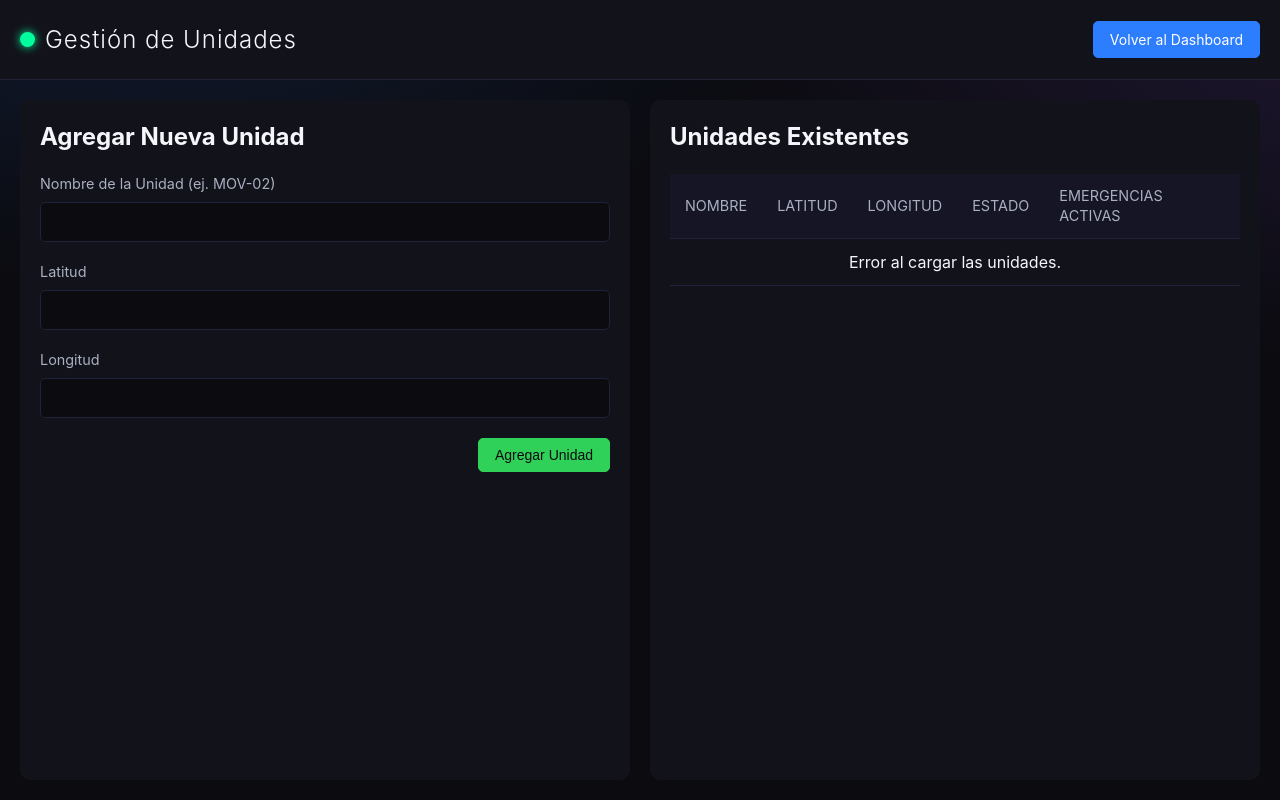
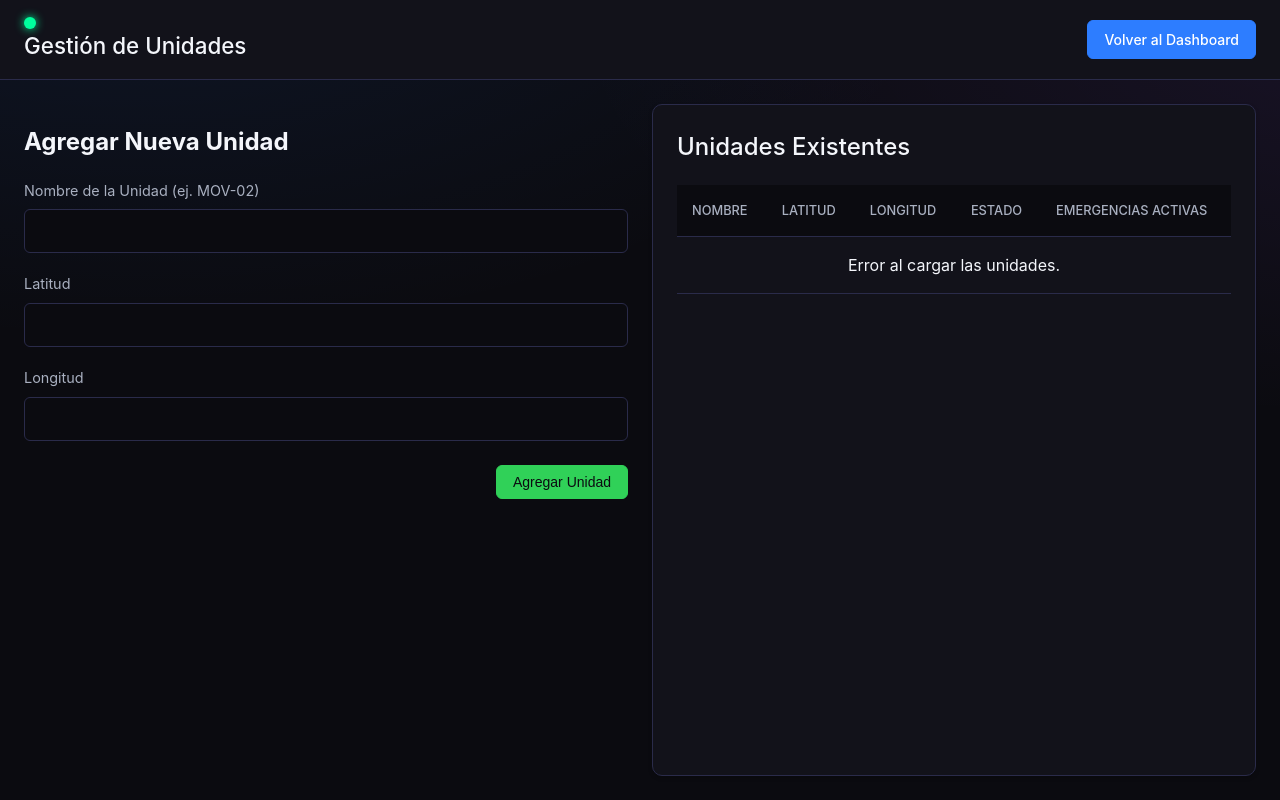
Before and after one commit to Wearenopotatoes/proyecto, a Flask app: page /units in a window 1280 px wide. Run offline with Flask 3, Linux system fonts and the light colour scheme.

Commit message:
V1.5 estable

```diff
--- a/LoRa_linky/static/style.css
+++ b/LoRa_linky/static/style.css
@@ -1,85 +1,99 @@
-/* ====== Base ====== */
-:root{
-  --bg:#0b0b10;
-  --panel:#12121a;
-  --panel-2:#151526;
-  --text:#f4f6fb;
-  --muted:#a9b0c0;
-  --brand1:#00ff9d;
-  --brand2:#2d7dff; /* Color azul para unidades */
-  --brand3:#ff3366;
-  --brand4:#9b5cff;
-  --red:#ff3b30;
-  --orange:#ff9500;
-  --green:#30d158;
-  --border: #21223a;
-  --shadow: 0 0 0 1px rgba(41,48,86,.35);
+/* ==========================================================================
+   1. CONFIGURACIÓN GLOBAL Y VARIABLES (THEME)
+   ========================================================================== */
+:root {
+    /* Paleta de Colores */
+    --bg: #0b0b10;
+    --panel: #12121a;
+    --panel-2: #1a1b2d; /* Ligeramente más claro para contraste */
+    --text: #f4f6fb;
+    --muted: #a9b0c0;
+    --brand1: #00ff9d; /* Verde menta */
+    --brand2: #2d7dff; /* Azul primario */
+    --red: #ff3b30;
+    --orange: #ff9500;
+    --green: #30d158;
+
+    /* Estilos Reutilizables */
+    --border-color: #2a2b4a;
+    --border-radius: 10px;
+    --shadow-sm: 0 2px 4px rgba(0, 0, 0, 0.2);
+    --shadow-md: 0 4px 12px rgba(0, 0, 0, 0.3);
+    --transition-speed: 0.2s;
 }
-*{ box-sizing: border-box; }
-html,body{ height:100%; }
-body{
-  margin:0;
-  background: radial-gradient(1200px 600px at 10% -10%, rgba(45,125,255,.15), transparent 60%),
-            radial-gradient(1200px 600px at 110% 0%, rgba(155,92,255,.15), transparent 60%),
+
+/* ==========================================================================
+   2. ESTILOS BASE Y TIPOGRAFÍA
+   ========================================================================== */
+* {
+    box-sizing: border-box;
+}
+
+html {
+    scroll-behavior: smooth;
+}
+
+body {
+    margin: 0;
+    background: radial-gradient(1200px 600px at 10% -10%, rgba(45, 125, 255, .1), transparent 70%),
+                radial-gradient(1200px 600px at 110% 0%, rgba(155, 92, 255, .1), transparent 70%),
                 var(--bg);
     color: var(--text);
-  font-family: "Inter", "Segoe UI", system-ui, -apple-system, sans-serif;
-  font-size:16px;
-  line-height:1.4;
+    font-family: "Inter", system-ui, -apple-system, sans-serif;
+    font-size: 16px;
+    line-height: 1.5;
     overflow: hidden;
+    /* Mejoras de renderizado de fuentes */
+    -webkit-font-smoothing: antialiased;
+    -moz-osx-font-smoothing: grayscale;
 }
 
-/* ====== Utilities ====== */
+/* ==========================================================================
+   3. COMPONENTES REUTILIZABLES (BOTONES, BADGES)
+   ========================================================================== */
 .btn {
     font-size: 14px;
+    font-weight: 500;
     padding: 8px 16px;
-  border-radius: 5px;
+    border-radius: 6px;
     text-decoration: none;
-  display: inline-flex;
-  align-items: center;
-  justify-content: center;
     cursor: pointer;
-  transition: all 0.2s ease-in-out;
-  border: 1px solid transparent;
-  background-color: transparent;
+    transition: all var(--transition-speed) ease-in-out;
+    border: 1px solid var(--border-color);
+    background-color: var(--panel-2);
     color: var(--text);
 }
 
 .btn:hover {
-  filter: brightness(1.2);
+    transform: translateY(-2px);
+    box-shadow: var(--shadow-md);
+    filter: brightness(1.1);
 }
 
-.btn.primary {
-  background-color: var(--brand2);
-  border-color: var(--brand2);
-  color: white;
+/* Mejora de accesibilidad para navegación con teclado */
+.btn:focus-visible {
+    outline: 2px solid var(--brand2);
+    outline-offset: 2px;
 }
 
-.btn.success {
-  background-color: var(--green);
-  border-color: var(--green);
-  color: #0b0b10;
-}
-
-.btn.danger {
-  background-color: var(--red);
-  border-color: var(--red);
-  color: white;
-}
+.btn.primary { background-color: var(--brand2); border-color: var(--brand2); color: white; }
+.btn.success { background-color: var(--green); border-color: var(--green); color: #0b0b10; }
+.btn.danger { background-color: var(--red); border-color: var(--red); color: white; }
 
 .badge {
     font-size: 0.8em;
-  padding: 4px 8px;
-  border-radius: 4px;
+    padding: 4px 10px;
+    border-radius: 12px; /* Más redondeado */
     color: white;
     text-transform: capitalize;
-  font-weight: bold;
+    font-weight: 700;
 }
 
-.badge.accidente, .badge.red { background-color: var(--red); }
-.badge.en-camino, .badge.orange { background-color: var(--orange); color: #333; }
-.badge.atendido, .badge.green { background-color: var(--green); }
-
+.badge.accidente { background-color: var(--red); }
+.badge.en-camino { background-color: var(--orange); color: #111; }
+.badge.atendido { background-color: var(--green); color: #111;}
+.badge.green { background-color: var(--green); }
+.badge.red { background-color: var(--red); }
 
 .unit-tag {
     background-color: var(--brand2);
@@ -87,90 +101,85 @@ body{
     padding: 4px 8px;
     border-radius: 4px;
     font-size: 0.8em;
-  font-weight: bold;
+    font-weight: 500;
     display: inline-block;
     margin: 2px;
 }
 
-/* ====== Layout ====== */
+/* ==========================================================================
+   4. LAYOUT Y PANELES PRINCIPALES
+   ========================================================================== */
 .app-header {
-  padding: 20px;
+    height: 80px;
+    padding: 0 24px;
     display: flex;
     align-items: center;
     justify-content: space-between;
     background-color: var(--panel);
-  border-bottom: 1px solid var(--border);
-  height: 80px;
+    border-bottom: 1px solid var(--border-color);
 }
-.brand {
-  display: flex;
-  align-items: center;
-}
+
 .brand h1 {
     margin: 0;
-  font-size: 1.5em;
-  font-weight: 300;
-  letter-spacing: 1px;
+    font-size: 1.4em;
+    font-weight: 500;
 }
+
 .logo-dot {
-  width: 15px;
-  height: 15px;
+    width: 12px;
+    height: 12px;
     background-color: var(--brand1);
     border-radius: 50%;
     box-shadow: 0 0 10px var(--brand1);
-  margin-right: 10px;
+    margin-right: 12px;
 }
 
 .layout {
     display: grid;
     grid-template-columns: 1fr 1fr;
-  gap: 20px;
-  padding: 20px;
+    gap: 24px;
+    padding: 24px;
     height: calc(100vh - 80px);
-  overflow: hidden;
 }
 
-.map-panel, .table-panel, .form-panel {
+.map-panel, .table-panel {
     background-color: var(--panel);
-  border-radius: 10px;
-  padding: 20px;
+    border-radius: var(--border-radius);
+    padding: 24px;
     display: flex;
     flex-direction: column;
+    border: 1px solid var(--border-color);
+    box-shadow: var(--shadow-sm);
 }
 
-.map-panel {
-  height: 100%;
-}
 #map {
     flex-grow: 1;
     border-radius: 8px;
-  margin-top: 10px;
     background-color: var(--bg);
 }
 
+/* ==========================================================================
+   5. TABLA DE DATOS
+   ========================================================================== */
 .panel-header {
-  display: flex;
-  justify-content: space-between;
-  align-items: center;
     margin-bottom: 20px;
 }
+
 .panel-header h2 {
     margin: 0;
+    font-weight: 500;
 }
 
 .table-wrap {
     flex-grow: 1;
     overflow-y: auto;
-  scrollbar-width: thin;
-  scrollbar-color: var(--muted) transparent;
 }
-.table-wrap::-webkit-scrollbar {
-  width: 8px;
-}
-.table-wrap::-webkit-scrollbar-thumb {
-  background-color: var(--muted);
-  border-radius: 4px;
-}
+
+/* Scrollbar moderno */
+.table-wrap::-webkit-scrollbar { width: 8px; }
+.table-wrap::-webkit-scrollbar-track { background: transparent; }
+.table-wrap::-webkit-scrollbar-thumb { background-color: var(--border-color); border-radius: 4px; }
+.table-wrap::-webkit-scrollbar-thumb:hover { background-color: var(--muted); }
 
 .grid {
     width: 100%;
@@ -178,31 +187,27 @@ body{
 }
 
 .grid th, .grid td {
-  padding: 12px 15px;
+    padding: 16px 15px; /* Más espacio vertical */
     text-align: left;
-  border-bottom: 1px solid var(--border);
+    border-bottom: 1px solid var(--border-color);
 }
 
 .grid th {
-  background-color: var(--panel-2);
-  font-weight: normal;
+    background-color: var(--bg); /* Fondo más oscuro para el encabezado */
+    font-weight: 500;
     text-transform: uppercase;
-  font-size: 0.9em;
+    font-size: 0.8em;
     color: var(--muted);
     position: sticky;
     top: 0;
     z-index: 10;
 }
 
-.grid tr.highlighted {
-    background-color: var(--panel-2);
+/* Efecto "cebra" para mejorar legibilidad */
+.grid tbody tr:nth-child(even) {
+    background-color: rgba(42, 43, 74, 0.2);
 }
 
-.grid .actions {
-  display: flex;
-  gap: 5px;
-  flex-wrap: wrap;
-}
 .grid .actions .btn {
     font-size: 0.8em;
     padding: 6px 10px;
@@ -210,69 +215,77 @@ body{
 
 .user-link {
     cursor: pointer;
-    text-decoration: underline;
+    text-decoration: none;
     color: var(--brand1);
-}
-.user-link:hover {
-    filter: brightness(1.2);
+    font-weight: 500;
+    transition: color var(--transition-speed);
 }
 
-/* ====== Dialogs ====== */
+.user-link:hover {
+    color: white;
+    text-decoration: underline;
+}
+
+/* --- RESALTADO DE ALTO IMPACTO (TABLA Y MAPA) --- */
+
+/* 1. Estilo para la fila de la tabla */
+tr.highlighted {
+    background-color: #fff3cd;
+    color: #333;
+    transform: scale(1.02);
+    transition: transform 0.2s ease-out, background-color 0.2s ease-out;
+    box-shadow: var(--shadow-md);
+    cursor: pointer;
+    /* Se necesita para que el color de texto se aplique a las celdas */
+    & > td { color: inherit; }
+}
+
+/* 2. Animación de pulso para el marcador */
+@keyframes pulse {
+    0% { transform: scale(1); box-shadow: 0 0 0 0 rgba(45, 125, 255, 0.7); }
+    70% { transform: scale(1.5); box-shadow: 0 0 0 10px rgba(45, 125, 255, 0); }
+    100% { transform: scale(1); box-shadow: 0 0 0 0 rgba(45, 125, 255, 0); }
+}
+
+/* 3. Aplicación de la animación al marcador resaltado */
+.highlighted-marker .marker-dot {
+    animation: pulse 1.5s infinite;
+    border-color: var(--brand2);
+}
+
+
+/* ==========================================================================
+   6. DIÁLOGOS (MODALES)
+   ========================================================================== */
 dialog {
     padding: 0;
-  border: 1px solid var(--border);
-  background-color: transparent;
-  border-radius: 10px;
+    border: 1px solid var(--border-color);
+    background-color: var(--panel);
+    border-radius: var(--border-radius);
+    box-shadow: var(--shadow-md);
 }
+
 dialog::backdrop {
-  background-color: rgba(0, 0, 0, 0.6);
-  backdrop-filter: blur(3px);
+    background-color: rgba(124, 100, 100, 0.6);
+    backdrop-filter: blur(5px);
 }
+
 .dialog-card {
-  background-color: var(--panel);
-  padding: 20px;
-  color: var(--text);
-  display: flex;
-  flex-direction: column;
-  gap: 15px;
-  min-width: 350px;
+    padding: 24px;
+    min-width: 400px;
 }
 .dialog-card h3 {
-  margin: 0;
-  border-bottom: 1px solid var(--border);
-  padding-bottom: 10px;
+    margin: 0 0 20px 0;
+    border-bottom: 1px solid var(--border-color);
+    padding-bottom: 15px;
+    font-weight: 500;
 }
 
 .dialog-actions {
     display: flex;
     justify-content: flex-end;
     gap: 10px;
-  margin-top: 10px;
-}
-
-/* ====== Paneles de Usuario y Unidades ====== */
-.user-details-section {
-    margin-top: 10px;
-}
-.user-details-section h4 {
-    margin: 0 0 8px 0;
-    color: var(--muted);
-    font-size: 0.9em;
-    text-transform: uppercase;
-    border-bottom: 1px solid var(--border);
-    padding-bottom: 5px;
-}
-.user-details-section ul {
-    list-style: none;
-    padding: 0;
-    margin: 0;
-}
-.user-details-section li {
-    padding: 4px 0;
-}
-
-.form-panel h2 {
-    margin-top: 0;
+    margin-top: 24px;
 }
 
 .field {
@@ -281,79 +294,55 @@ dialog::backdrop {
     gap: 8px;
     margin-bottom: 20px;
 }
-
-.field label {
-  font-size: 0.9em;
-  color: var(--muted);
-}
-
+.field label { font-size: 0.9em; color: var(--muted); }
 .field input, .field select {
-  padding: 10px;
-  border-radius: 5px;
-  border: 1px solid var(--border);
+    padding: 12px;
+    border-radius: 6px;
+    border: 1px solid var(--border-color);
     background-color: var(--bg);
     color: var(--text);
     font-size: 1em;
 }
+.field input:focus, .field select:focus {
+    outline: none;
+    border-color: var(--brand2);
+    box-shadow: 0 0 0 3px rgba(45, 125, 255, 0.3);
+}
 
-/* ====== Marcadores de Mapa ====== */
+/* ==========================================================================
+   7. MARCADORES DE MAPA
+   ========================================================================== */
 .marker-dot {
     width: 20px;
     height: 20px;
     border-radius: 50%;
-    border: 2px solid rgba(255, 255, 255, 0.8);
-    box-shadow: 0 0 8px rgba(0,0,0,0.7);
-    transition: transform 0.2s ease-in-out;
-}
-
-.marker-dot.highlighted {
-    transform: scale(1.5);
-    border: 3px solid var(--brand1);
+    border: 2px solid rgba(255, 255, 255, 0.9);
+    box-shadow: var(--shadow-sm);
 }
 
 .marker-red { background-color: var(--red); }
 .marker-orange { background-color: var(--orange); }
+.marker-blue { background-color: var(--brand2); }
 
-/* ====== Tabla de Unidades Expandible ====== */
-.unit-row.occupied {
-    cursor: pointer;
-}
-.unit-row.occupied:hover {
-    background-color: var(--panel-2);
+/* ==========================================================================
+   8. CORRECCIONES Y AJUSTES FINALES
+   ========================================================================== */
+
+/* --- Corrección de Contraste para Pop-up de Detalles de Usuario --- */
+
+/* Establece un color de texto base casi blanco para todo el contenido del pop-up */
+#user-details-content {
+    color: var(--text); /* var(--text) es #f4f6fb */
 }
 
-.expand-icon {
-    transition: transform 0.3s ease;
-    display: inline-block;
+/* Asegura que los encabezados y elementos de lista hereden el color correcto */
+#user-details-content h3,
+#user-details-content h4,
+#user-details-content li {
+    color: inherit;
 }
 
-.unit-row.expanded .expand-icon {
-    transform: rotate(90deg);
+/* Aumenta el contraste de los textos en negrita (como los nombres de contacto) */
+#user-details-content li b {
+    color: #ffffff; /* Blanco puro para máxima legibilidad */
 }
-
-.details-row {
-    display: none;
-}
-
-.details-cell {
-    padding: 15px 20px 15px 40px !important;
-    background-color: var(--panel-2);
-}
-
-.details-cell ul {
-    margin: 5px 0 0 0;
-    padding-left: 20px;
-    list-style-type: square;
-}
-
-.details-cell li {
-    padding: 5px 0;
-    color: var(--muted);
-}
-
-.stats-column {
-    font-size: 0.9em;
-    color: var(--muted);
-    text-align: center;
-    font-family: monospace;
-}
--- a/LoRa_linky/templates/index.html
+++ b/LoRa_linky/templates/index.html
@@ -3,6 +3,11 @@
 <head>
     <meta charset="UTF-8">
     <title>Dashboard de Emergencias LoRaLink</title>
+
+    <link rel="preconnect" href="https://fonts.googleapis.com">
+    <link rel="preconnect" href="https://fonts.gstatic.com" crossorigin>
+    <link href="https://fonts.googleapis.com/css2?family=Inter:wght@400;500;700&display=swap" rel="stylesheet">
+
     <link rel="stylesheet" href="https://unpkg.com/leaflet/dist/leaflet.css" />
     <link rel="stylesheet" href="{{ url_for('static', filename='style.css') }}" />
 </head>
```
Lines whose indentation alone changed are shown as unchanged.
